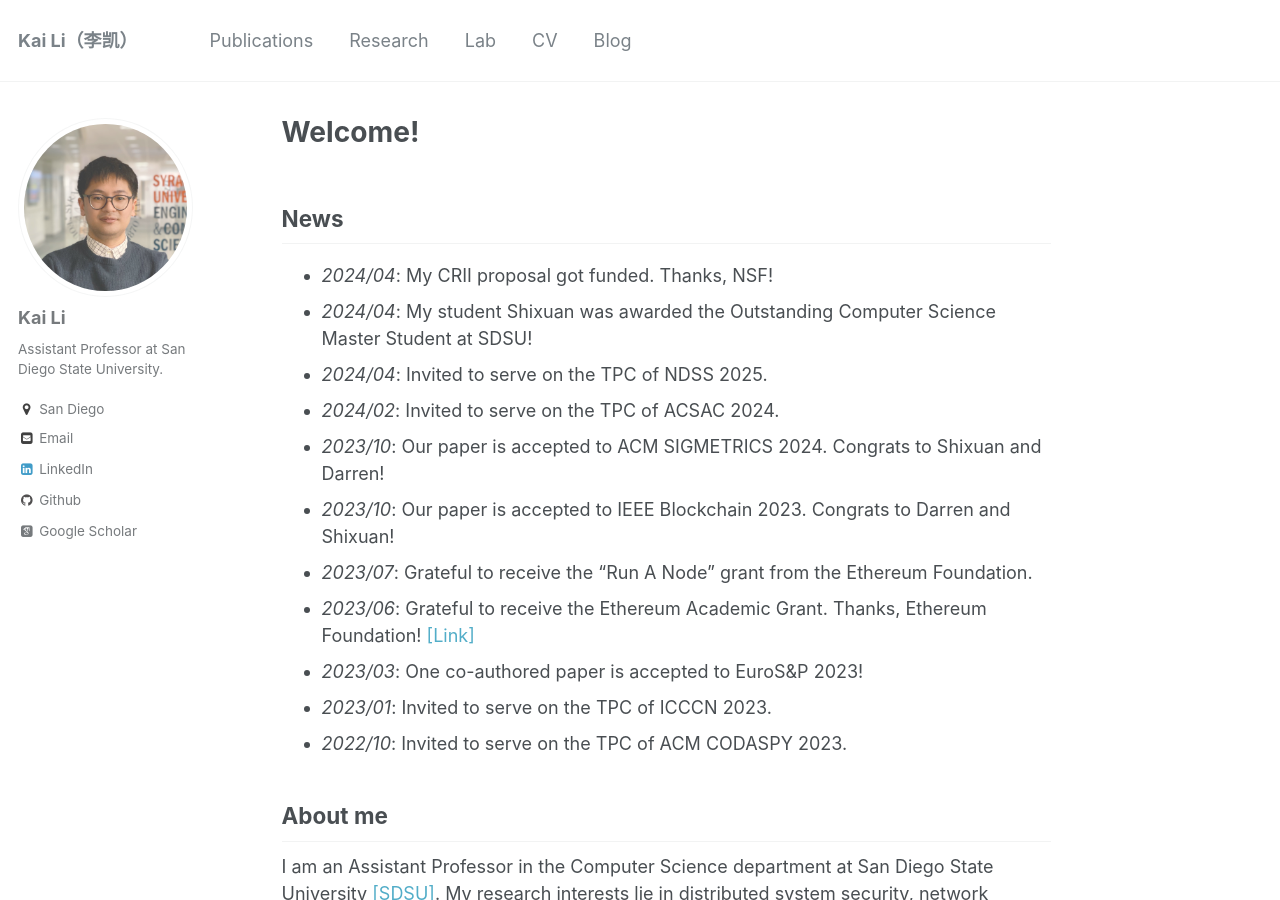
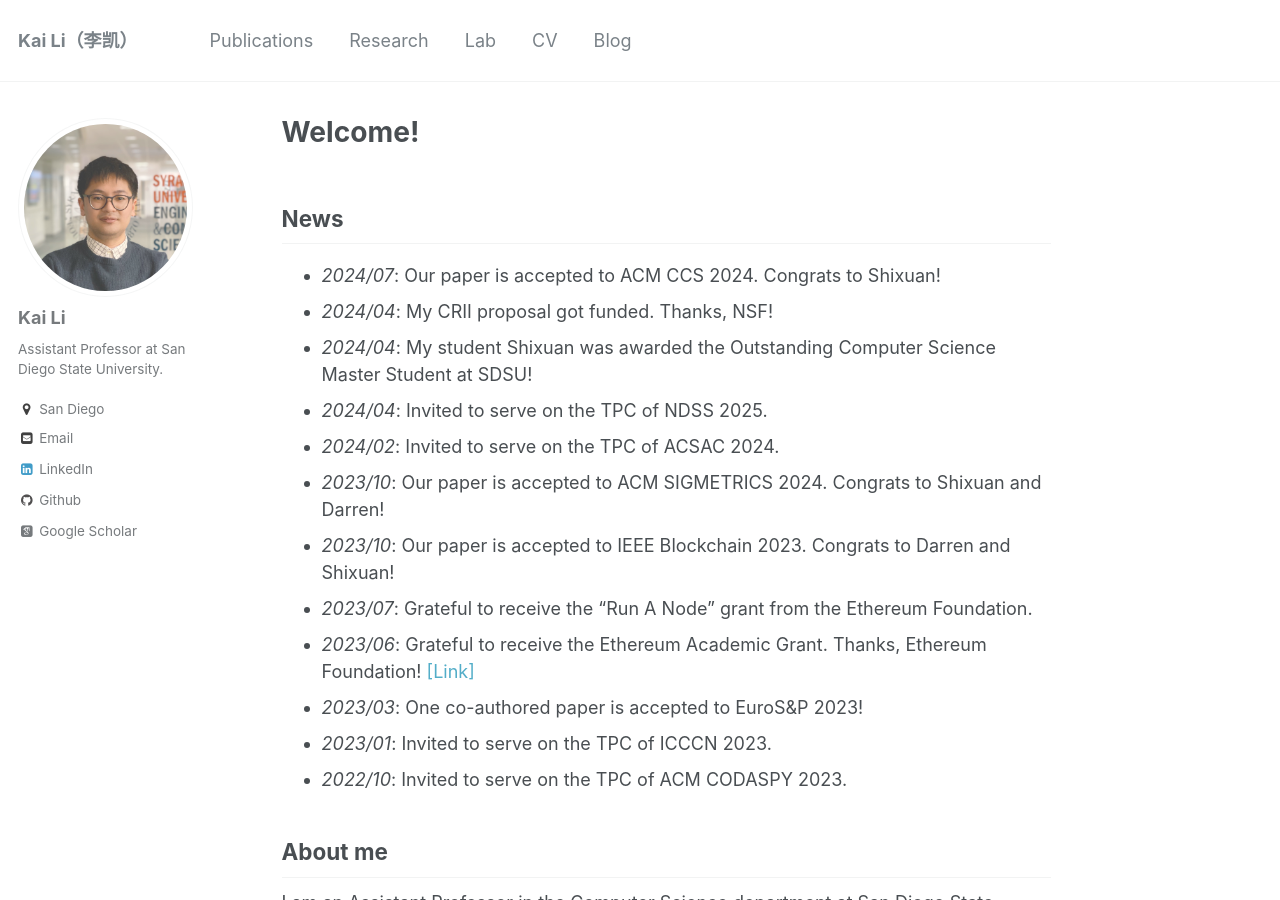
Before and after one commit to likai1993/likai1993.github.io, a Jekyll site: the page built from _pages/about.md, in a window 1280 px wide and 900 px high. Built offline with Jekyll 4.4.1, drawn with Linux system fonts in a browser that asks for light colours; some web fonts are replaced.

Commit message:
Update about.md

```diff
--- a/_pages/about.md
+++ b/_pages/about.md
@@ -10,6 +10,7 @@ redirect_from:
 
 News
 ----
+- _2024/07_: Our paper is accepted to ACM CCS 2024. Congrats to Shixuan!
 - _2024/04_: My CRII proposal got funded. Thanks, NSF!
 - _2024/04_: My student Shixuan was awarded the Outstanding Computer Science Master Student at SDSU!
 - _2024/04_: Invited to serve on the TPC of NDSS 2025.
```
